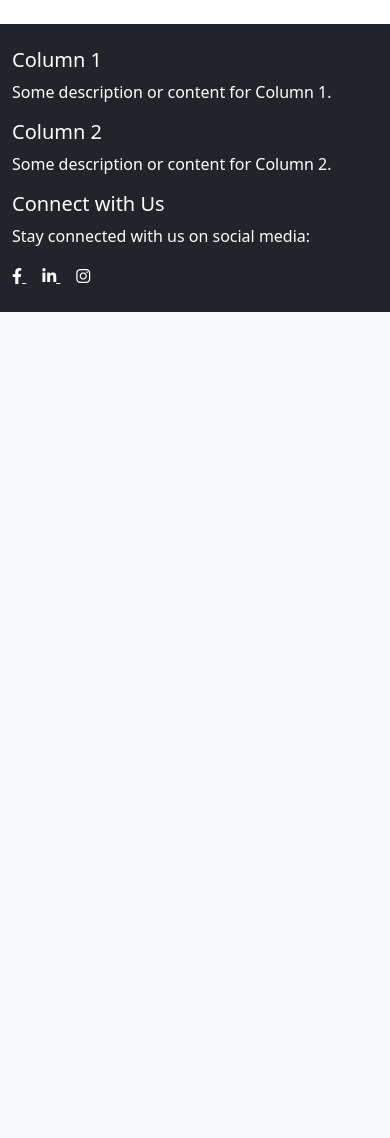
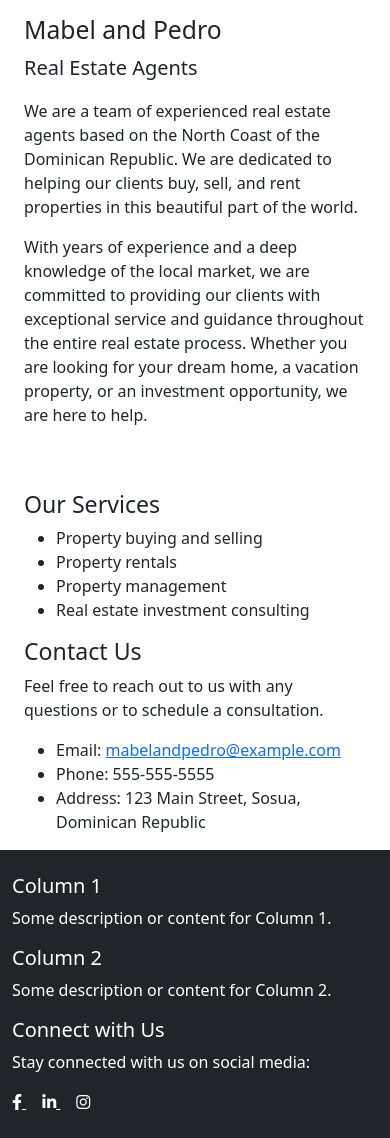
Before and after one commit to clusterpj/realestate-python, a Flask app: page /about in a window 390 px wide. Shown: the part 532-1670 px from the top of the page. Before the commit the page ends 844 px from the top, so only its background shows below. Run offline with Flask 3, Linux system fonts and the light colour scheme; some libraries are stand-ins or nearby versions.

Commit message:
Create Property Template Fixed

```diff
--- a/app.py
+++ b/app.py
@@ -10,17 +10,12 @@ from werkzeug.security import generate_password_hash
 from flask_login import logout_user
 from werkzeug.utils import secure_filename
 from bson.objectid import ObjectId
+from flask_mail import Mail, Message
+from config import Config
 import os
-UPLOAD_FOLDER = 'static/uploads/'
 
-if not os.path.exists(UPLOAD_FOLDER):
-    os.makedirs(UPLOAD_FOLDER)
-
-import os
-os.environ['FLASK_ENV'] = 'development'
 app = Flask(__name__)
-app.config['UPLOAD_FOLDER'] = os.path.join(os.path.dirname(os.path.abspath(__file__)), 'static', 'uploads').rstrip(os.sep)
-app.run(debug=True)
+app.config.from_object(Config)
 app.secret_key = "dTLma3M6KkGrDf"
 
 app.config["MONGO_URI"] = "mongodb://localhost:27017/cluster_main"
@@ -53,10 +48,9 @@ def load_user(user_id):
         return user
 
 class Listing:
-    def __init__(self, title, image, gallery_images, price, bedrooms, bathrooms, size):
+    def __init__(self, title, image, price, bedrooms, bathrooms, size):
         self.title = title
         self.image = image
-        self.gallery_images = gallery_images
         self.price = price
         self.bedrooms = bedrooms
         self.bathrooms = bathrooms
@@ -66,7 +60,6 @@ class Listing:
         return {
             "title": self.title,
             "image": self.image,
-            "gallery_images": self.gallery_images,
             "price": self.price,
             "bedrooms": self.bedrooms,
             "bathrooms": self.bathrooms,
@@ -106,9 +99,33 @@ def about():
 def news():
     return render_template('news.html', title='Real Estate App')
 
-@app.route('/contact')
+@app.route('/contact', methods=['GET', 'POST'])
 def contact():
-    return render_template('contact.html', title='Real Estate App')
+    if request.method == 'POST':
+        name = request.form['name']
+        email = request.form['email']
+        message = request.form['message']
+
+        msg = Message(subject='New message from Real Estate App',
+                      recipients=['jisgore@gmail.com'],  # replace with your email address
+                      body=f'Name: {name}\nEmail: {email}\nMessage: {message}')
+
+        mail.send(msg)
+
+        return render_template('success.html')
+
+    return render_template('contact.html')
+
+@app.route('/send_message', methods=['POST'])
+def send_message():
+    name = request.form['name']
+    email = request.form['email']
+    message = request.form['message']
+
+    # Do something with the form data, e.g. send an email
+
+    flash('Your message has been sent!')
+    return redirect(url_for('contact'))
 
 @app.route('/login', methods=['GET', 'POST'])
 def login():
@@ -200,7 +217,6 @@ def create_property():
     if request.method == 'POST':
         title = request.form.get('title')
         image = request.files['image']
-        image_gallery = request.files.getlist('image_gallery[]')
         price = request.form.get('price')
         bedrooms = request.form.get('bedrooms')
         bathrooms = request.form.get('bathrooms')
@@ -211,18 +227,10 @@ def create_property():
         image_filename = secure_filename(image.filename)
         image.save(os.path.join(app.config['UPLOAD_FOLDER'], image_filename))
 
-        # Save the image gallery files
-        gallery_filenames = []
-        for gallery_image in image_gallery:
-            gallery_filename = secure_filename(gallery_image.filename)
-            gallery_image.save(os.path.join(app.config['UPLOAD_FOLDER'], gallery_filename))
-            gallery_filenames.append(os.path.join('uploads', gallery_filename))
-
         # Create the new listing
         new_listing = Listing(
             title,
             os.path.join('uploads', image_filename),
-            gallery_filenames,
             float(price),
             int(bedrooms),
             float(bathrooms),
--- a/templates/about.html
+++ b/templates/about.html
@@ -1,5 +1,41 @@
 {% extends "base.html" %}
 
 {% block content %}
-    <!-- Your home page content goes here -->
+  <div class="container mt-5">
+    <h1>About Us</h1>
+    <hr>
+
+    <div class="row mt-4">
+      <div class="col-md-6">
+        <img src="{{ url_for('static', filename='img/mabel-and-pedro.jpg') }}" class="img-fluid mb-3" alt="Mabel and Pedro">
+      </div>
+      <div class="col-md-6">
+        <h2>Mabel and Pedro</h2>
+        <p class="lead">Real Estate Agents</p>
+        <p>We are a team of experienced real estate agents based on the North Coast of the Dominican Republic. We are dedicated to helping our clients buy, sell, and rent properties in this beautiful part of the world.</p>
+        <p>With years of experience and a deep knowledge of the local market, we are committed to providing our clients with exceptional service and guidance throughout the entire real estate process. Whether you are looking for your dream home, a vacation property, or an investment opportunity, we are here to help.</p>
+      </div>
+    </div>
+
+    <div class="row mt-5">
+      <div class="col-md-6">
+        <h3>Our Services</h3>
+        <ul>
+          <li>Property buying and selling</li>
+          <li>Property rentals</li>
+          <li>Property management</li>
+          <li>Real estate investment consulting</li>
+        </ul>
+      </div>
+      <div class="col-md-6">
+        <h3>Contact Us</h3>
+        <p>Feel free to reach out to us with any questions or to schedule a consultation.</p>
+        <ul>
+          <li>Email: <a href="mailto:mabelandpedro@example.com">mabelandpedro@example.com</a></li>
+          <li>Phone: 555-555-5555</li>
+          <li>Address: 123 Main Street, Sosua, Dominican Republic</li>
+        </ul>
+      </div>
+    </div>
+  </div>
 {% endblock %}
--- a/templates/admin/create_property.html
+++ b/templates/admin/create_property.html
@@ -11,10 +11,6 @@
       <div class="mb-3">
         <label for="image" class="form-label">Featured Image</label>
         <input type="file" class="form-control" id="image" name="image" required>
-      </div>
-      <div class="mb-3">
-        <label for="image_gallery" class="form-label">Image Gallery</label>
-        <input type="file" class="form-control" id="image_gallery" name="image_gallery[]" accept="image/*" multiple>
       </div>
       <div class="mb-3">
         <label for="price" class="form-label">Price</label>
```
Also changed, not shown: config.py (added, +20 -0 lines), templates/contact.html (+26 -3 lines), templates/listing_details.html (+32 -2 lines), templates/login.html (+20 -7 lines), templates/signup.html (+19 -11 lines).
